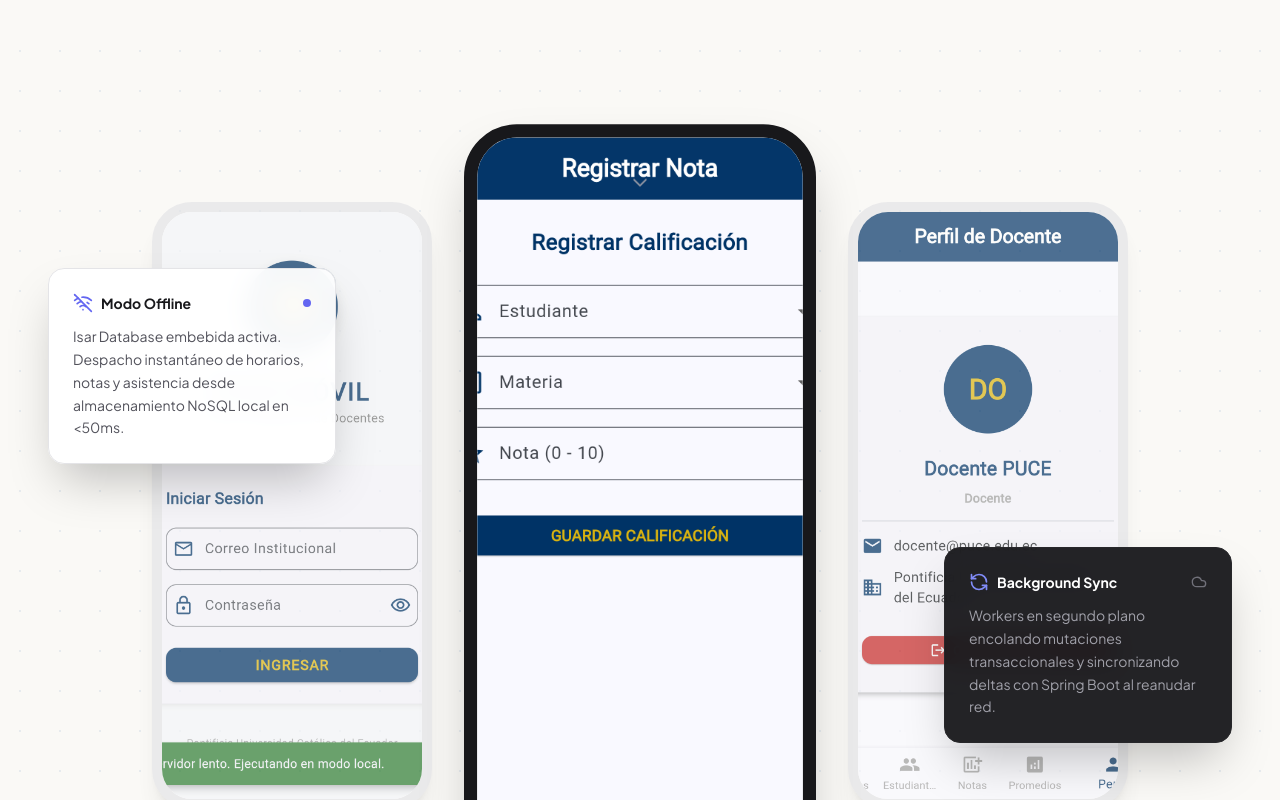
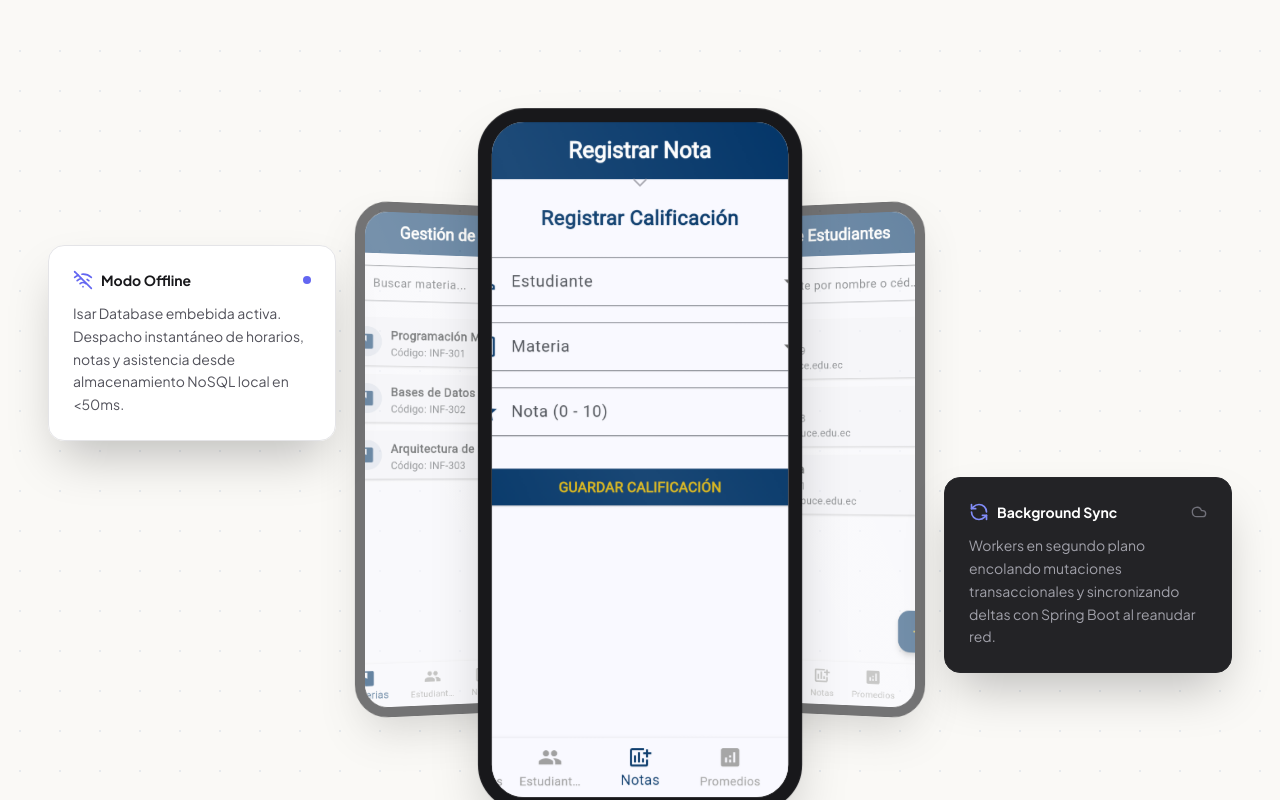
Before and after one commit to Axl07s/portfolio-axel, a React (Vite) app: page /project/puce-connect-hub in a window 1280 px wide. Shown: the part 560-1360 px from the top of the page. Built offline with nearby package versions, Linux system fonts and the light colour scheme.

Commit message:
feat(ui): implement smooth 3D phone carousel for PUCE Connect Hub

```diff
--- a/src/components/PersonalProjectsSection.tsx
+++ b/src/components/PersonalProjectsSection.tsx
@@ -37,11 +37,13 @@ export function PersonalProjectsSection({ lang, hideHeader = false }: { lang: 'E
             >
               <div className="flex flex-col sm:flex-row items-start sm:items-center gap-5 lg:w-5/12">
                 {project.image && (
-                  <div className="w-full sm:w-40 md:w-44 h-28 rounded-xl overflow-hidden border border-zinc-800 bg-zinc-900 shrink-0 relative group-hover:border-zinc-700 transition-colors">
+                  <div className="w-full sm:w-40 md:w-44 h-28 rounded-xl overflow-hidden border border-zinc-800 bg-zinc-900 shrink-0 relative group-hover:border-zinc-700 transition-colors flex items-center justify-center">
                     <img
                       src={project.image}
                       alt={project.title}
-                      className="w-full h-full object-cover object-center group-hover:scale-105 transition-transform duration-500"
+                      className={`w-full h-full transition-transform duration-500 group-hover:scale-105 ${
+                        project.layoutStyle === 'editorial' ? 'object-contain object-top p-2' : 'object-cover object-top'
+                      }`}
                       loading="lazy"
                     />
                   </div>
--- a/src/components/project-layouts/EditorialLayout.tsx
+++ b/src/components/project-layouts/EditorialLayout.tsx
@@ -47,9 +47,9 @@ export function EditorialLayout({ project }: { project: PersonalProject }) {
       </header>
 
       {/* ============================================================ */}
-      {/* DESKTOP: Flat 3-Phone Showcase (lg+) */}
+      {/* DESKTOP: 3D Phone Carousel (lg+) */}
       {/* ============================================================ */}
-      <section id="editorial-phones" className="hidden lg:flex relative py-32 w-full items-center justify-center z-20 min-h-[850px]">
+      <section id="editorial-phones" className="hidden lg:flex relative py-32 w-full items-center justify-center z-20 min-h-[850px]" style={{ perspective: '2000px' }}>
          {/* Background Grid */}
          <div
            className="absolute inset-0 opacity-40"
@@ -59,31 +59,50 @@ export function EditorialLayout({ project }: { project: PersonalProject }) {
            }}
          ></div>
 
-         <div className="relative w-full max-w-6xl mx-auto flex items-center justify-center gap-8">
+         <div className="relative w-full max-w-6xl mx-auto h-[600px] flex items-center justify-center" style={{ transformStyle: 'preserve-3d' }}>
 
-            {/* Phone 1: Left */}
-            <div className="w-[280px] aspect-[9/19.5] bg-white rounded-[2.5rem] border-[10px] border-zinc-200 shadow-xl overflow-hidden relative opacity-70 hover:opacity-100 transition-opacity duration-500">
-               <img src="/projects/puce_login.png" alt="Login Screen" className="w-full h-full object-cover object-top" />
-            </div>
+            {images.map((imgSrc, index) => {
+              // Calculate relative position: 0 is center, 1 is right, 2 is back (hidden), 3 is left
+              const diff = (index - currentImageIndex + images.length) % images.length;
 
-            {/* Phone 2: Main Center (Crossfading Images) */}
-            <div className="w-[320px] aspect-[9/19.5] bg-white rounded-[3rem] border-[12px] border-zinc-900 shadow-2xl overflow-hidden relative z-10 scale-110 mx-4">
-               {images.map((imgSrc, index) => (
-                 <img
-                   key={imgSrc}
-                   src={imgSrc}
-                   alt="App Screen"
-                   className={`absolute inset-0 w-full h-full object-cover object-top transition-opacity duration-1000 ease-in-out ${
-                     index === currentImageIndex ? 'opacity-100 z-10' : 'opacity-0 z-0'
-                   }`}
-                 />
-               ))}
-            </div>
+              let transform = '';
+              let opacity = '';
+              let zIndex = 0;
 
-            {/* Phone 3: Right */}
-            <div className="w-[280px] aspect-[9/19.5] bg-white rounded-[2.5rem] border-[10px] border-zinc-200 shadow-xl overflow-hidden relative opacity-70 hover:opacity-100 transition-opacity duration-500">
-               <img src="/projects/puce_profile.png" alt="Profile Screen" className="w-full h-full object-cover object-top" />
-            </div>
+              if (diff === 0) {
+                // Center / Active
+                transform = 'translateX(0) translateZ(100px) rotateY(0deg) scale(1.1)';
+                opacity = 'opacity-100';
+                zIndex = 40;
+              } else if (diff === 1) {
+                // Right
+                transform = 'translateX(65%) translateZ(-150px) rotateY(-20deg) scale(0.9)';
+                opacity = 'opacity-60';
+                zIndex = 30;
+              } else if (diff === images.length - 1) {
+                // Left
+                transform = 'translateX(-65%) translateZ(-150px) rotateY(20deg) scale(0.9)';
+                opacity = 'opacity-60';
+                zIndex = 30;
+              } else {
+                // Hidden in back
+                transform = 'translateX(0) translateZ(-300px) rotateY(0deg) scale(0.8)';
+                opacity = 'opacity-0';
+                zIndex = 10;
+              }
+
+              return (
+                <div
+                  key={imgSrc}
+                  className={`absolute w-[280px] aspect-[9/19.5] bg-white rounded-[2.5rem] border-[12px] border-zinc-900 shadow-2xl overflow-hidden transition-all duration-1000 ease-[cubic-bezier(0.23,1,0.32,1)] ${opacity}`}
+                  style={{ transform, zIndex }}
+                >
+                  <img src={imgSrc} alt="App Screen" className="w-full h-full object-cover object-top" />
+                  {/* Subtle glass reflection */}
+                  <div className="absolute inset-0 bg-gradient-to-tr from-transparent via-white/10 to-transparent pointer-events-none"></div>
+                </div>
+              );
+            })}
 
          </div>
 
```
